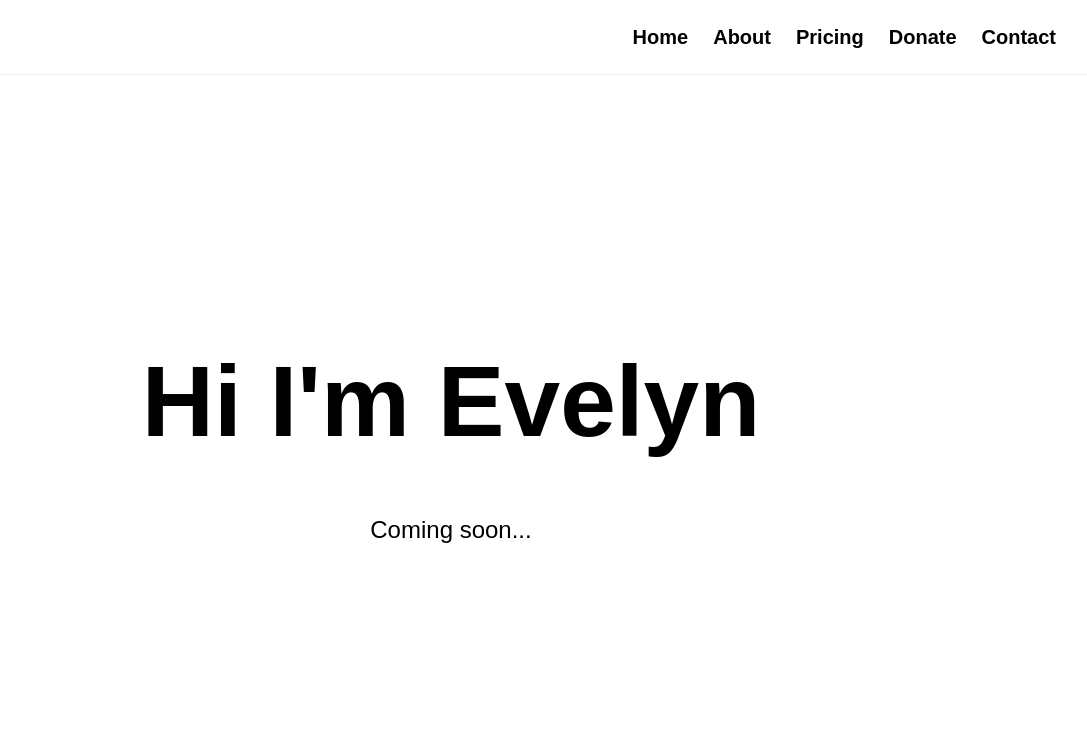
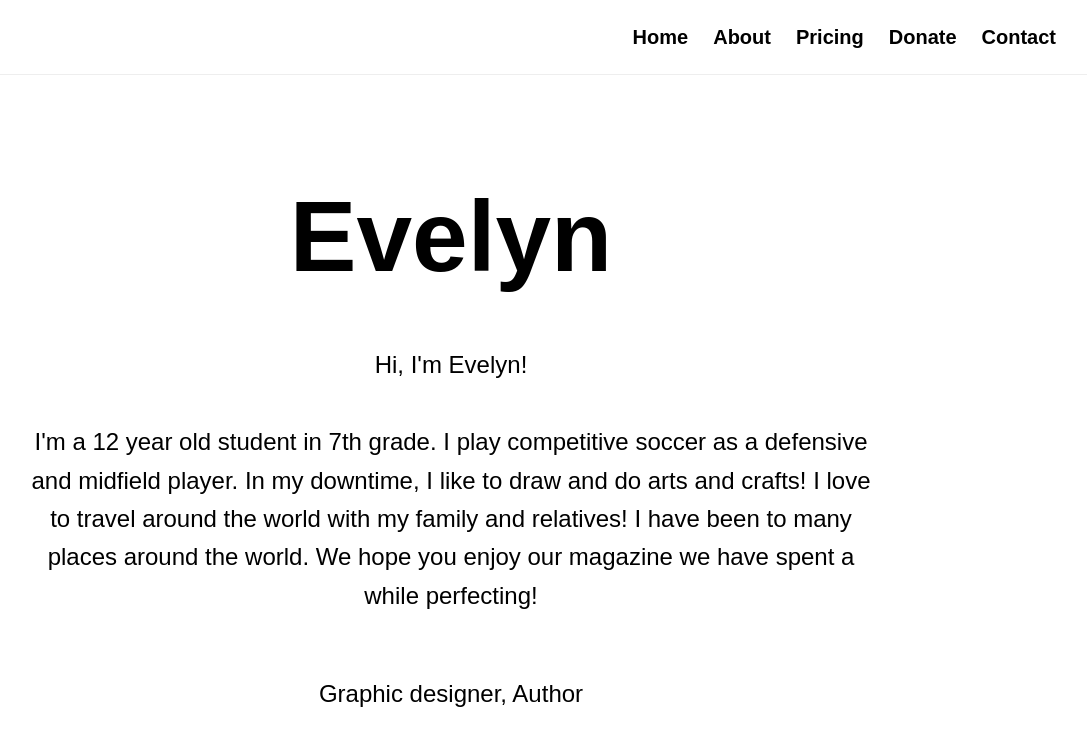
Before and after one commit to H4CK3R1010/Seemz-Like-Magazine, a Next.js app: page /people/evelyn in a window 1280 px wide. Shown: the top 746 px of the page, without its empty margins (189-1276 px from the left). Built offline with nearby package versions, Linux system fonts and the light colour scheme.

Commit message:
Add Evelyn profile and roles

```diff
--- a/app/people/evelyn/page.tsx
+++ b/app/people/evelyn/page.tsx
@@ -1,23 +1,34 @@
-export default function Evelyn(){
-
-return(
-
+export default function Evelyn() {
+  return (
     <div className="peopleBackground">
 
       <div className="peopleBox">
 
         <h1>
-Hi I'm Evelyn
+          Evelyn
         </h1>
 
         <p>
-Coming soon...
+          Hi, I'm Evelyn!
+          <br /><br />
+          I'm a 12 year old student in 7th grade. I play competitive
+          soccer as a defensive and midfield player. In my downtime,
+          I like to draw and do arts and crafts! I love to travel
+          around the world with my family and relatives! I have been
+          to many places around the world. We hope you enjoy our
+          magazine we have spent a while perfecting!
+        </p>
+
+        <div className="rolesBox">
+
+          <p>
+            Graphic designer, Author
           </p>
 
         </div>
 
       </div>
 
-)
-
+    </div>
+  );
 }
```
Lines whose indentation alone changed are shown as unchanged.
